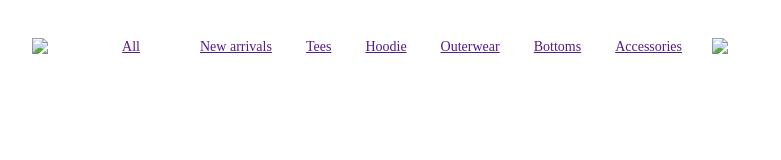
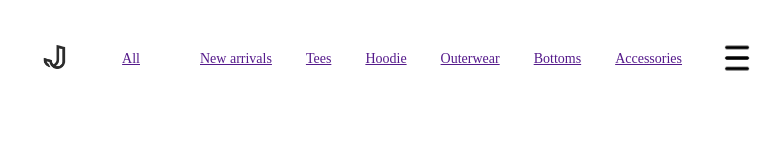
Before and after one commit to jojobeats01/web, a plain HTML site: page index.html in a window 1280 px wide. Shown: the whole page, without its empty margins (77-858 px from the left). Drawn offline with Linux system fonts and the light colour scheme.

Commit message:
update for github

```diff
--- a/index.html
+++ b/index.html
@@ -8,7 +8,7 @@
 </body>
     <div class="container">
         <div class="navbar">
-             <img src="image/logo.png" class="logo">
+             <img src="logo.png" class="logo">
              <nav>
                  <ul>
                      <li><a href="">All</a></li><li>
@@ -20,7 +20,7 @@
                      <li><a href="">Accessories</a></li>
                 </ul>
              </nav>
-             <img src="image/menu.png" class="menu-icon">
+             <img src="menu.png" class="menu-icon">
         </div>
     </div>
 
```
